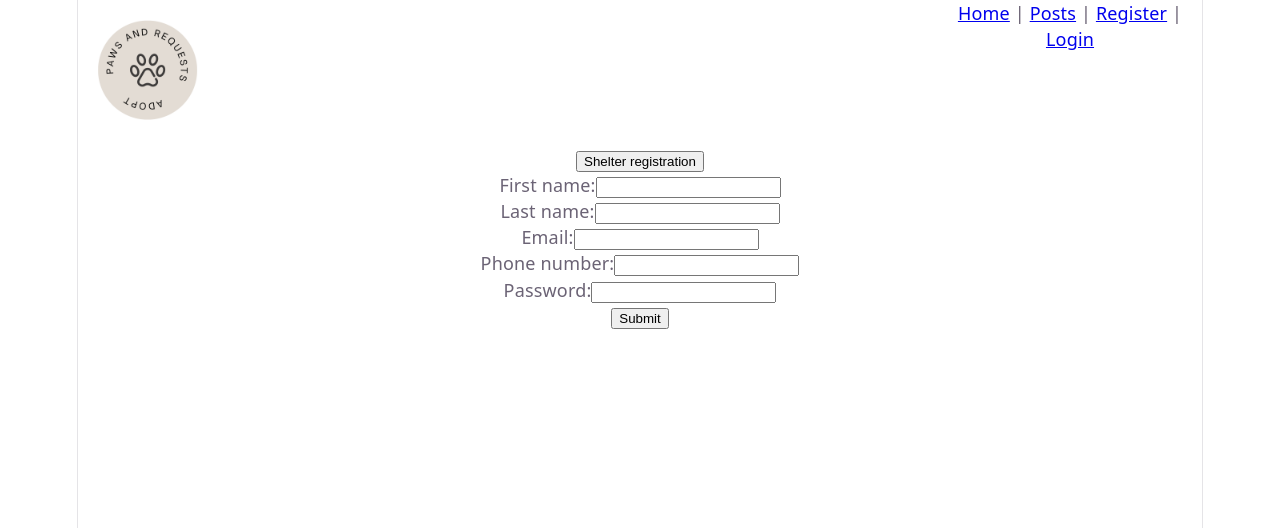
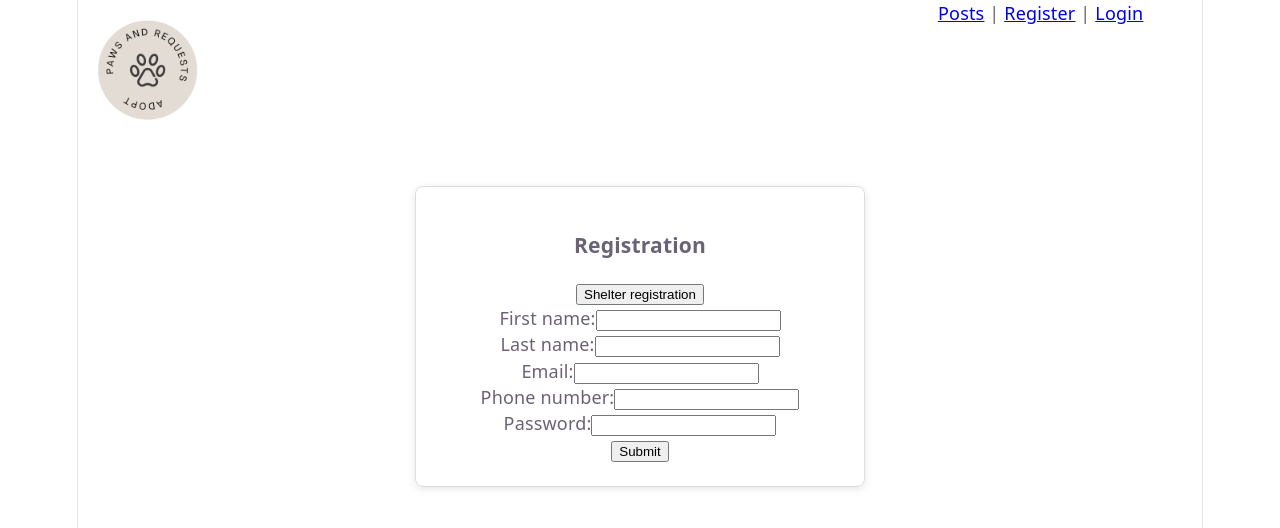
Before and after one commit to NyanBirds/paws-and-requests, a React app in the folder frontend/: page /registration in a window 1280 px wide. Shown: the top 528 px of the page. Built offline with nearby package versions, Linux system fonts and the light colour scheme; the HTML template or start-up script is replaced by a standard one.

Commit message:
feat: simple box around login and registration

```diff
--- a/frontend/src/App.jsx
+++ b/frontend/src/App.jsx
@@ -34,8 +34,6 @@ function App() {
             />
         </Link>
           <nav>
-              <NavLink to="/">Home</NavLink>
-              {" | "}
               <NavLink to="/posts">Posts</NavLink>
               {" | "}
               {isLoggedIn ? (
--- /dev/null
+++ b/frontend/src/components/Box.jsx
@@ -0,0 +1,17 @@
+export function Box({ children }) {
+
+    return (
+        <div
+            style={{
+                maxWidth: "400px",
+                margin: "40px auto",
+                padding: "24px",
+                border: "1px solid #ddd",
+                borderRadius: "8px",
+                boxShadow: "0 2px 8px rgba(0, 0, 0, 0.1)",
+            }}
+        >
+            {children}
+        </div>
+    );
+}
--- a/frontend/src/pages/LoginPage.jsx
+++ b/frontend/src/pages/LoginPage.jsx
@@ -1,7 +1,8 @@
-import { useState } from "react"
+import {useState} from "react"
 import InputField from "../components/InputField"
-import { login } from "../api/auth"
-import { useNavigate } from "react-router"
+import {login} from "../api/auth"
+import {useNavigate} from "react-router"
+import {Box} from "../components/Box.jsx";
 
 export default function LoginPage() {
     const [formData, setFormData] = useState({})
@@ -32,6 +33,8 @@ export default function LoginPage() {
 
     return (
     <div>
+        <Box>
+            <h3>Login</h3>
             <form onSubmit={onSubmit}>
                 {inputFields.map((inputField) => (
                     <InputField
@@ -45,6 +48,7 @@ export default function LoginPage() {
                 <button type="submit">Submit</button>
                 <p>{error.message}</p>
             </form>
+        </Box>
     </div>
   )
 }
--- a/frontend/src/pages/RegisterPage.jsx
+++ b/frontend/src/pages/RegisterPage.jsx
@@ -2,6 +2,7 @@ import { useState } from "react"
 import InputField from "../components/InputField"
 import { register } from "../api/auth"
 import { useNavigate } from "react-router"
+import {Box} from "../components/Box.jsx";
 
 export default function RegistrationPage() {
     const [formData, setFormData] = useState({})
@@ -50,6 +51,8 @@ export default function RegistrationPage() {
 
     return (
     <div>
+        <Box>
+            <h3>Registration</h3>
             <button
                 onClick={() => setShelterRegistration(!shelterRegistration)}
             >{shelterRegistration ? (<span>User registration</span>) : (<span>Shelter registration</span>)}</button>
@@ -59,6 +62,7 @@ export default function RegistrationPage() {
                 <button type="submit">Submit</button>
                 <p>{error.message}</p>
             </form>
+        </Box>
     </div>
   )
 }
```
Lines whose indentation alone changed are shown as unchanged.
